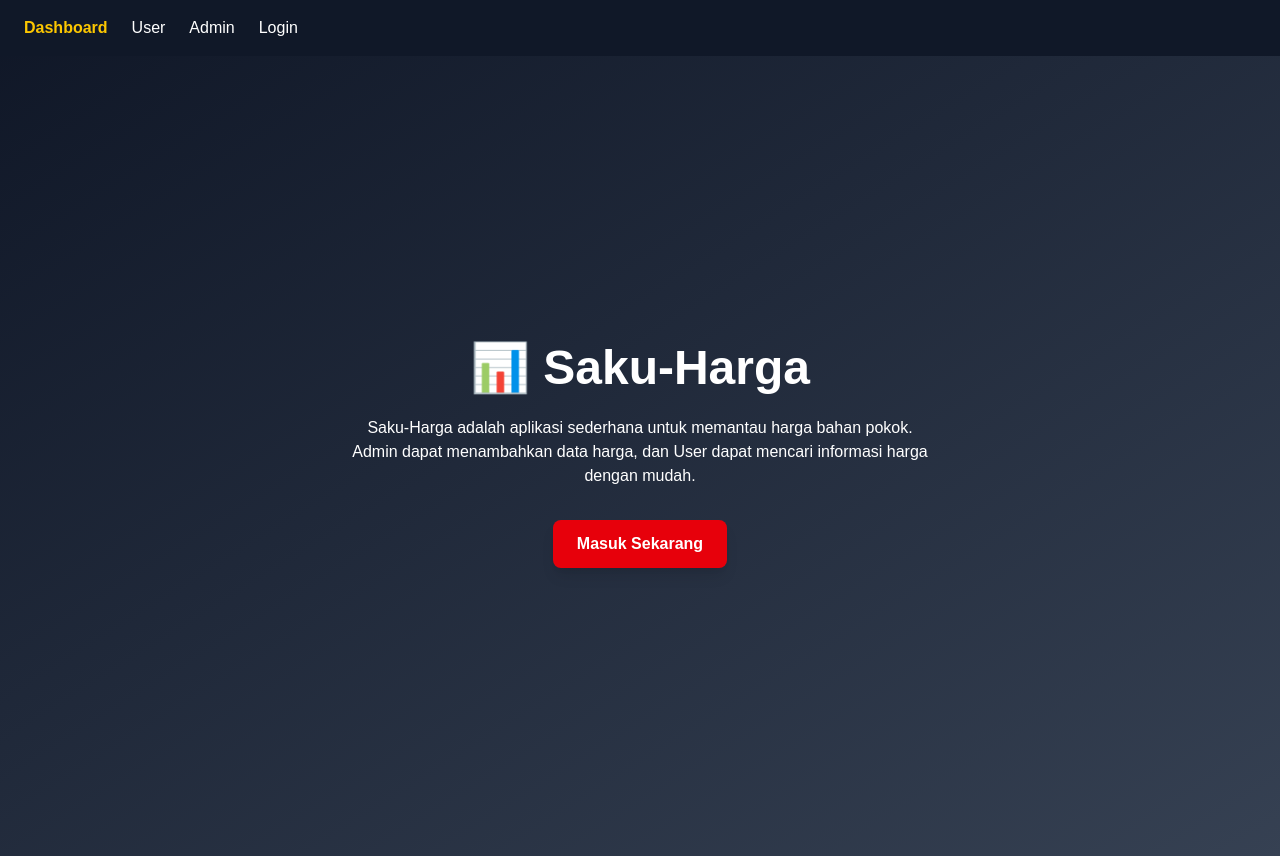
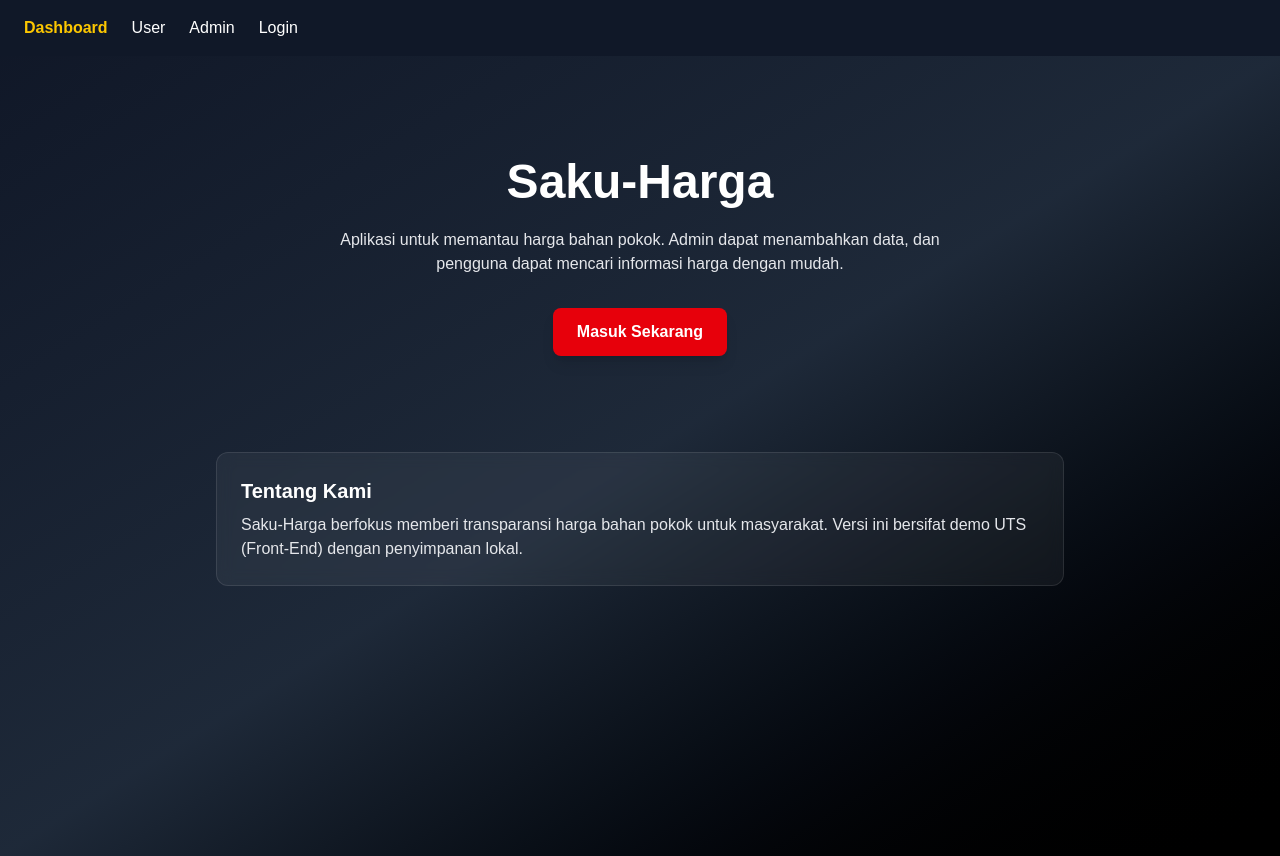
Before and after one commit to ArifaMuthmainnah/saku-harga, a Next.js app: page / in a window 1280 px wide. Built offline with nearby package versions, Linux system fonts and the light colour scheme.

Commit message:
feat: add landing page with hero section and CTA button

```diff
--- a/src/app/page.tsx
+++ b/src/app/page.tsx
@@ -6,19 +6,36 @@ export default function LandingPage() {
   const router = useRouter();
 
   return (
-    <main className="flex flex-col items-center justify-center h-screen bg-gradient-to-br from-gray-900 to-gray-700 text-white text-center px-4">
-      <h1 className="text-4xl md:text-5xl font-bold mb-6">📊 Saku-Harga</h1>
-      <p className="mb-8 max-w-xl">
-        Saku-Harga adalah aplikasi sederhana untuk memantau harga bahan pokok.
-        Admin dapat menambahkan data harga, dan User dapat mencari informasi
-        harga dengan mudah.
+    <main className="min-h-screen bg-gradient-to-br from-gray-900 via-gray-800 to-black text-white">
+      {/* Hero */}
+      <section className="max-w-4xl mx-auto px-6 py-24 text-center">
+        <h1 className="text-4xl md:text-5xl font-extrabold leading-tight">
+          Saku-Harga
+        </h1>
+        <p className="mt-4 text-gray-200 max-w-2xl mx-auto">
+          Aplikasi untuk memantau harga bahan pokok. Admin dapat menambahkan data,
+          dan pengguna dapat mencari informasi harga dengan mudah.
         </p>
+
         <button
           onClick={() => router.push("/login")}
-        className="bg-red-600 hover:bg-red-700 text-white font-semibold px-6 py-3 rounded-lg shadow-lg transition"
+          className="mt-8 inline-flex items-center justify-center rounded-lg px-6 py-3
+                     bg-red-600 hover:bg-red-700 transition shadow-lg font-semibold"
         >
           Masuk Sekarang
         </button>
+      </section>
+
+      {/* Tentang Kami (optional untuk scroll dari Navbar nanti) */}
+      <section id="about" className="max-w-4xl mx-auto px-6 pb-20">
+        <div className="bg-white/5 backdrop-blur rounded-xl p-6 border border-white/10">
+          <h2 className="text-xl font-bold mb-2">Tentang Kami</h2>
+          <p className="text-gray-200">
+            Saku-Harga berfokus memberi transparansi harga bahan pokok untuk masyarakat.
+            Versi ini bersifat demo UTS (Front-End) dengan penyimpanan lokal.
+          </p>
+        </div>
+      </section>
     </main>
   );
 }
```
Lines whose indentation alone changed are shown as unchanged.
